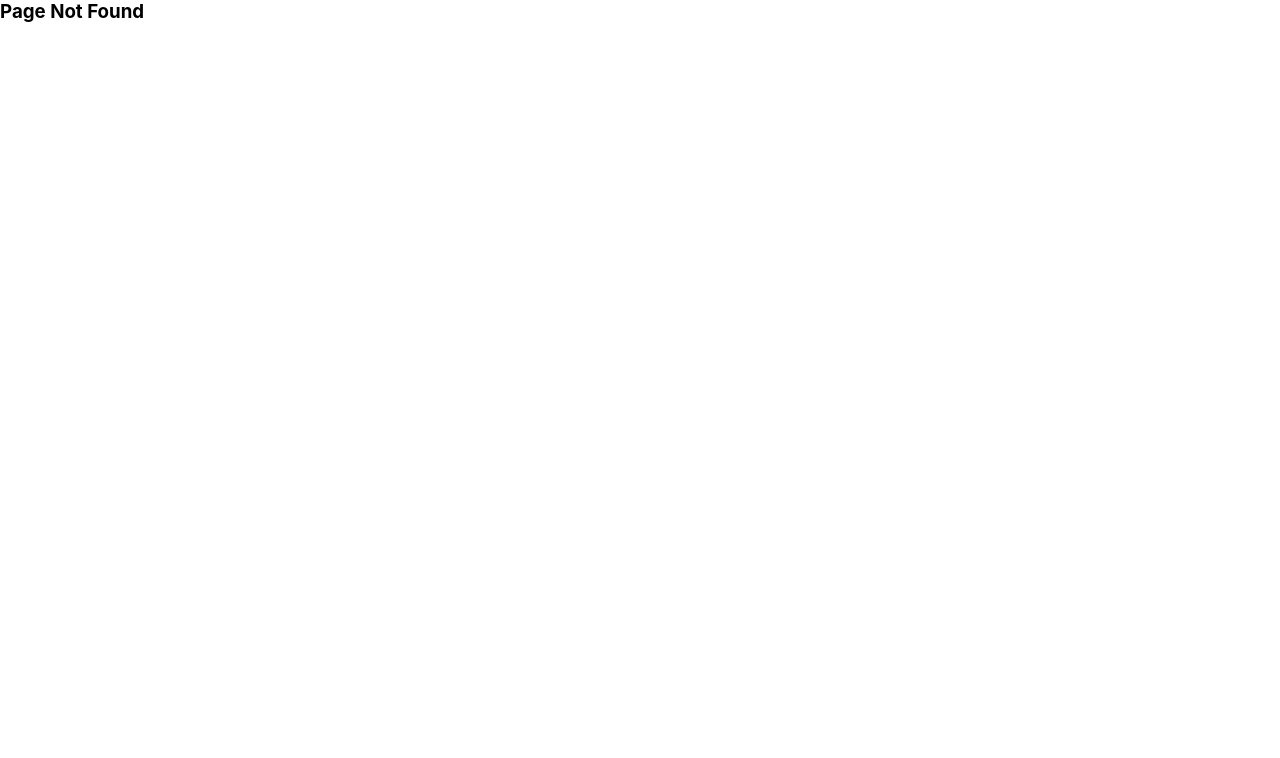
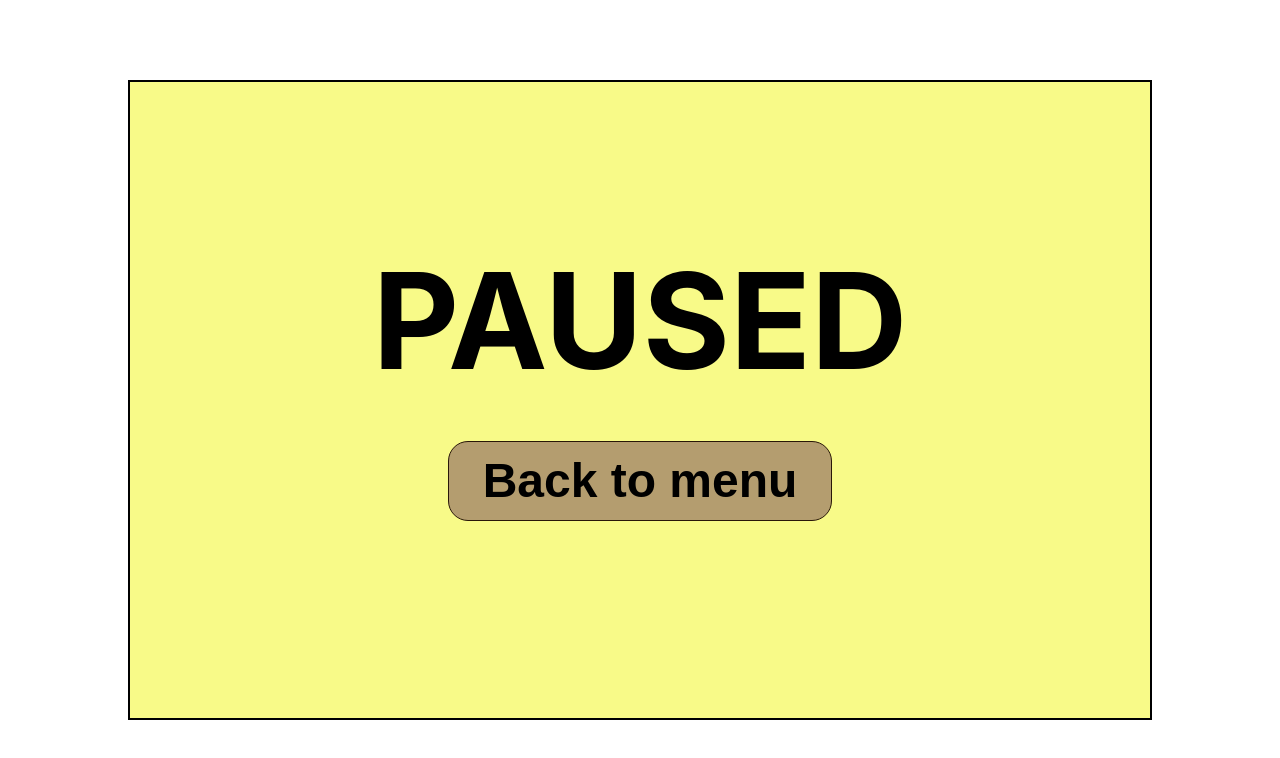
Before and after one commit to RhysBray/Chimp-and-Tree, a React (Create React App) app: page /pause in a window 1280 px wide. Before the commit this address led to /page-not-found. Shown: the top 758 px of the page. Built offline with nearby package versions, Linux system fonts and the light colour scheme.

Commit message:
Adding monkey and trees functionality

```diff
--- a/src/App.tsx
+++ b/src/App.tsx
@@ -4,18 +4,24 @@ import { Route, Switch, Redirect } from "react-router-dom";
 import PlayGame from "./containers/game-play";
 import Menu from "./components/menu/menu";
 import PageNotFound from "./containers/not-found";
+import { Provider } from "react-redux";
+import store from "./store";
+import PauseMenu from "./components/pause-menu/pause-menu";
 
 class App extends Component {
   render() {
     return (
+      <Provider store={store}>
         <section>
           <Switch>
             <Route path="/page-not-found" component={PageNotFound} />
             <Route path="/(menu|)" component={Menu} />
             <Route path="/play" component={PlayGame} />
+            <Route path="/pause" component={PauseMenu} />
             <Redirect to="/page-not-found" />
           </Switch>
         </section>
+      </Provider>
     );
   }
 }
--- a/src/components/key-pressed.jsx
+++ /dev/null
@@ -1,37 +0,0 @@
-import React from "react";
-
-// export interface IProps {}
-
-// export interface IState {}
-
-class Layout extends React.Component {
-  constructor(props) {
-    super(props);
-
-    this.state = { currentKey: "" };
-    this.handleKeyPress = this.handleKeyPress.bind(this);
-  }
-
-  handleKeyPress(e) {
-    this.setState({ currentKey: e.keyCode });
-    if (e.keyCode === 27) {
-      console.log("You just pressed Escape!");
-    }
-  }
-
-  componentDidMount() {
-    document.addEventListener("keydown", this.handleKeyPress);
-  }
-
-  componentWillUnmount() {
-    document.removeEventListener("keydown", this.handleKeyPress);
-  }
-
-  render() {
-    return (
-      <h2>The last key you pressed has the keycode: {this.state.currentKey}</h2>
-    );
-  }
-}
-
-export default Layout;
--- /dev/null
+++ b/src/components/key-pressed.tsx
@@ -0,0 +1,58 @@
+import * as React from "react";
+import { IStore } from "../reducers";
+import { connect } from "react-redux";
+import { checkKeyPressed } from "../reducers/generalReducer";
+
+export interface IOwnProps {}
+
+export interface IStateProps {
+  keyPressed: number;
+  checkKeyPressed: (input: number) => {};
+}
+
+export interface IState {}
+
+class Layout extends React.Component<IOwnProps & IStateProps, IState> {
+  public state = { keyPressed: 0 };
+
+  handleKeyPress(e: any) {
+    this.setState({ keyPressed: e.keyCode });
+    this.props.checkKeyPressed(this.state.keyPressed);
+    if (e.keyCode === 27) {
+      console.log("You just pressed Escape!");
+    }
+  }
+
+  componentDidMount() {
+    document.addEventListener("keydown", this.handleKeyPress);
+  }
+
+  componentWillUnmount() {
+    document.removeEventListener("keydown", this.handleKeyPress);
+  }
+
+  render() {
+    this.handleKeyPress = this.handleKeyPress.bind(this);
+    return (
+      <h2>
+        {/* The last key you pressed has the keycode: {this.props.keyPressed} */}
+        {console.log(this.props.keyPressed)}
+      </h2>
+    );
+  }
+}
+
+const mapStateToProps = (state: IStore, props: IOwnProps) => {
+  return {
+    keyPressed: state.general.keyPressed
+  };
+};
+
+const mapDispatchToProps = {
+  checkKeyPressed
+};
+
+export default connect(
+  mapStateToProps,
+  mapDispatchToProps
+)(Layout);
--- a/src/components/menu/menu.module.scss
+++ b/src/components/menu/menu.module.scss
@@ -7,13 +7,17 @@
   // justify-content: center;
   align-items: center;
   background-color: #ffffe3;
+  background-image: url("../../imgs//menu-background.png");
+  background-size: cover;
+  background-repeat: no-repeat;
+  background-position: center;
   .titleFrame {
     width: 90vw;
-    display: flex;
-    flex-direction: column;
-    // justify-content: center;
-    align-items: center;
-
+    background-image: url("../../imgs/cloud.png");
+    background-size: cover;
+    background-repeat: no-repeat;
+    background-position: center;
+    background-size: 100vw 30vh;
     .chimpAndTree {
       width: 90vw;
     }
@@ -31,7 +35,8 @@
       font-size: 300%;
       font-weight: bold;
       border: 1px solid #291708;
-      background-color: rgba(107, 62, 24, 0.8);
+      background-color: rgba(206, 224, 36, 0.747);
+      border-radius: 20px;
       &:hover {
         cursor: pointer;
         width: 35vw;
--- a/src/components/menu/menu.tsx
+++ b/src/components/menu/menu.tsx
@@ -22,7 +22,7 @@ class Menu extends React.Component<IProps, IState> {
             <button className={styles.playButton}>Play</button>
           </NavLink>
         </div>
-        <img src={monkey} className={styles.gif} />
+        {/* <img src={monkey} className={styles.gif} /> */}
       </section>
     );
   }
--- a/src/components/monkey/monkey.module.scss
+++ b/src/components/monkey/monkey.module.scss
@@ -15,6 +15,8 @@
   display: flex;
   justify-content: center;
   align-items: flex-end;
+}
+
 .monkeyRight {
   @extend %monkey;
   transform: rotateY(180deg);
@@ -24,4 +26,3 @@
   @extend %monkey;
   transform: rotateY(360deg);
 }
-}
--- a/src/components/monkey/monkey.tsx
+++ b/src/components/monkey/monkey.tsx
@@ -2,19 +2,21 @@ import * as React from "react";
 import styles from "./monkey.module.scss";
 import monkey from "../../imgs/monkey.png";
 
-export interface IProps {}
-
-export interface IState {
-  currentKey: number;
+export interface IProps {
+  isFlipped: boolean;
 }
 
+export interface IState {}
+
 class Monkey extends React.Component<IProps, IState> {
-  public state = { currentKey: 0 };
-
   public render() {
+    const flipped = this.props.isFlipped
+      ? styles.monkeyRight
+      : styles.monkeyLeft;
     return (
       <div className={styles.monkeyFrame}>
-        <img className={`${styles.monkey}`} src={monkey} />
+        <img className={`${styles.monkey} ${flipped}`} src={monkey} />
+        {console.log(this.props.isFlipped)}
       </div>
     );
   }
--- /dev/null
+++ b/src/components/pause-menu/pause-menu.module.scss
@@ -0,0 +1,58 @@
+.pauseFrame {
+  width: 100vw;
+  height: 100vh;
+  position: absolute;
+  z-index: 10;
+  display: flex;
+  justify-content: center;
+  align-items: center;
+
+  .pauseMenu {
+    width: 80vw;
+    height: 80vh;
+    position: absolute;
+    display: flex;
+    flex-direction: column;
+    justify-content: center;
+    align-items: center;
+    flex-wrap: wrap;
+    background-color: rgba(241, 245, 18, 0.5);
+    border: 2px solid black;
+
+    .pauseTitle {
+      font-size: 100pt;
+    }
+
+    .menuButtonFrame {
+      display: flex;
+      justify-content: center;
+      align-items: center;
+      width: 50vw;
+      height: 20vh;
+      .menuButton {
+        width: 30vw;
+        height: 10vh;
+        cursor: pointer;
+        font-size: 300%;
+        font-weight: bold;
+        border: 1px solid #291708;
+        background-color: rgb(180, 157, 111);
+        border-radius: 20px;
+        text-decoration: none;
+        margin: 30px;
+        color: rgb(0, 0, 0);
+        &:hover {
+          cursor: pointer;
+          width: 35vw;
+          height: 12vh;
+          font-size: 350%;
+        }
+        &:active {
+          width: 30vw;
+          height: 10vh;
+          font-size: 300%;
+        }
+      }
+    }
+  }
+}
--- /dev/null
+++ b/src/components/pause-menu/pause-menu.tsx
@@ -0,0 +1,26 @@
+import * as React from "react";
+import styles from "./pause-menu.module.scss";
+import { NavLink } from "react-router-dom";
+
+export interface IProps {}
+
+export interface IState {}
+
+class PauseMenu extends React.Component<IProps, IState> {
+  public render() {
+    return (
+      <div className={styles.pauseFrame}>
+        <div className={styles.pauseMenu}>
+          <h2 className={styles.pauseTitle}>PAUSED</h2>
+          <div className={styles.menuButtonFrame}>
+            <NavLink to="/">
+              <button className={styles.menuButton}>Back to menu</button>
+            </NavLink>
+          </div>
+        </div>
+      </div>
+    );
+  }
+}
+
+export default PauseMenu;
--- a/src/components/tree-branches/treeBranches.tsx
+++ b/src/components/tree-branches/treeBranches.tsx
@@ -12,7 +12,7 @@ class Branch extends React.Component<IProps, IState> {
     return (
       <div className={styles.branchContainer}>
         <img className={styles.branch} src={this.props.branch} />
-        {console.log(this.props.branch)}
+        {/* {console.log(this.props.branch)} */}
       </div>
     );
   }
--- a/src/containers/game-play.tsx
+++ b/src/containers/game-play.tsx
@@ -1,5 +1,4 @@
 import * as React from "react";
-import { Route, Switch, Redirect } from "react-router-dom";
 import styles from "./game-play.module.scss";
 import Branch from "../components/tree-branches/treeBranches";
 import leftBranch from "../imgs/leftBranch.png";
@@ -8,40 +7,77 @@ import bothBranches from "../imgs/bothBranches.png";
 import bottomBranch from "../imgs/bottomBranch.png";
 import Monkey from "../components/monkey/monkey";
 import Layout from "../components/key-pressed";
+import { IStore } from "../reducers";
+import { connect } from "react-redux";
+import { checkKeyPressed } from "../reducers/generalReducer";
+import PauseMenu from "../components/pause-menu/pause-menu";
+import LayOut from "../components/key-pressed";
 
-export interface IProps {}
+export interface IOwnProps {}
 
-export interface IState {
-  branch: string;
-  branchArray: string[];
+export interface IStateProps {
+  keyPressed: any;
 }
 
-class PlayGame extends React.Component<IProps, IState> {
-  public state = { branch: "", branchArray: [""] };
-  public branchArray = [leftBranch, rightBranch, bothBranches, bottomBranch];
+export interface IState {}
 
-  // public branchRand() {
-  //   let random = Math.floor(Math.random() * 3 + 1);
-  //   if (random === 1) {
-  //     this.state.branch = leftBranch;
-  //   } else if (random === 2) {
-  //     this.state.branch = rightBranch;
-  //   } else {
-  //     this.state.branch = bothBranches;
-  //   }
-  // }
+class PlayGame extends React.Component<IOwnProps & IStateProps, IState> {
+  public state = {
+    isFlipped: false
+  };
+  public branchArray = [
+    leftBranch,
+    rightBranch,
+    bothBranches,
+    bothBranches,
+    rightBranch,
+    leftBranch,
+    rightBranch,
+    bothBranches,
+    bottomBranch
+  ];
+
+  public isFlipped = false;
+  public branchRand() {
+    let random = Math.floor(Math.random() * 3 + 1);
+    if (random === 1) {
+      this.branchArray.push(leftBranch);
+    } else if (random === 2) {
+      this.branchArray.push(rightBranch);
+    } else {
+      this.branchArray.push(bothBranches);
+    }
+  }
 
   public render() {
+    if (this.props.keyPressed === 37) {
+      this.isFlipped = false;
+    } else if (this.props.keyPressed === 39) {
+      this.isFlipped = true;
+    }
+
     return (
       <div className={styles.gameContainer}>
         {this.branchArray.map(index => {
           return <Branch branch={index} />;
         })}
-        <Monkey />
-        <Layout />
+        <Monkey isFlipped={this.isFlipped} />
+        {this.props.keyPressed === 27 ? <PauseMenu /> : <div />}
+        <LayOut />
       </div>
     );
   }
 }
 
-export default PlayGame;
+const mapStateToProps = (state: IStore, props: IOwnProps) => {
+  return {
+    keyPressed: state.general.keyPressed
+  };
+};
+
+const mapDispatchToProps = {};
+
+export default connect(
+  mapStateToProps,
+  mapDispatchToProps
+)(PlayGame);
--- a/src/reducers/generalReducer.ts
+++ b/src/reducers/generalReducer.ts
@@ -1,32 +1,34 @@
 //action type
-export const SET_SEARCH_TEXT = "SET_SEARCH_TEXT";
+export const CHECK_KEY_PRESSED = "CHECK_KEY_PRESSED";
 
 // action creators
-export const setSearchText = (searchText: string): ISetSearchTextAction => ({
-  type: SET_SEARCH_TEXT,
-  searchText
+export const checkKeyPressed = (
+  keyPressed: number
+): ICheckKeyPressedAction => ({
+  type: CHECK_KEY_PRESSED,
+  keyPressed
 });
 
-export interface ISetSearchTextAction {
-  type: typeof SET_SEARCH_TEXT;
-  searchText: string;
+export interface ICheckKeyPressedAction {
+  type: typeof CHECK_KEY_PRESSED;
+  keyPressed: number;
 }
 
-type IGeneralActions = ISetSearchTextAction;
+type IGeneralActions = ICheckKeyPressedAction;
 
 export interface IGeneralState {
-  searchText: string;
+  keyPressed: number;
 }
 
 // reducer with initial state
 const initialState: IGeneralState = {
-  searchText: ""
+  keyPressed: 39
 };
 
 const generalReducer = (state = initialState, action: IGeneralActions) => {
   switch (action.type) {
-    case SET_SEARCH_TEXT:
-      return { ...state, searchText: action.searchText };
+    case CHECK_KEY_PRESSED:
+      return { ...state, keyPressed: action.keyPressed };
     default:
       return state;
   }
```
Also changed, not shown: src/imgs/cloud.png (added), src/imgs/menu-background.png (added). Lines whose indentation alone changed are shown as unchanged.
